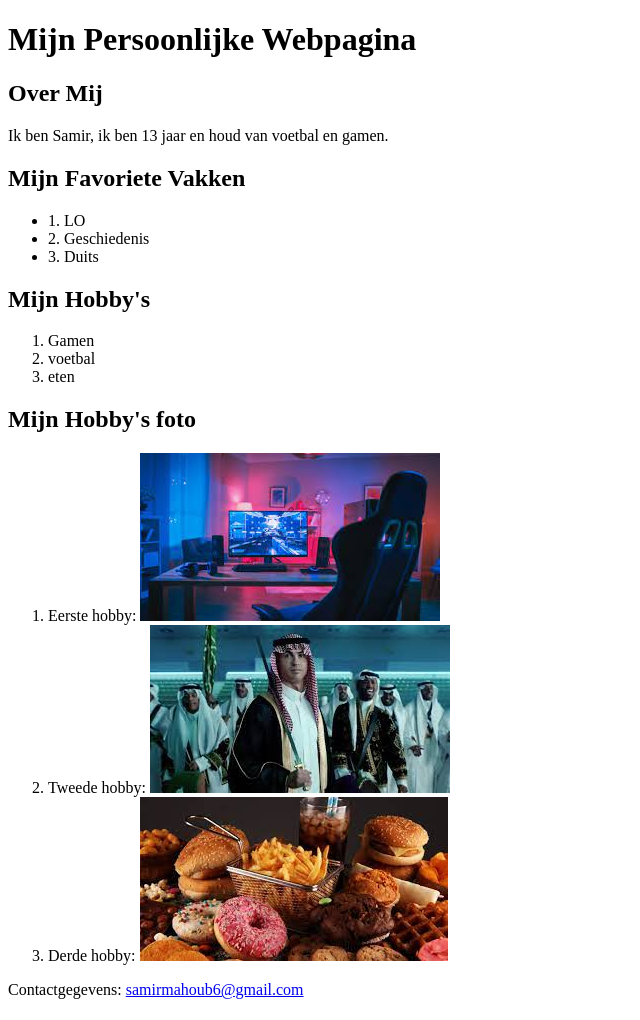
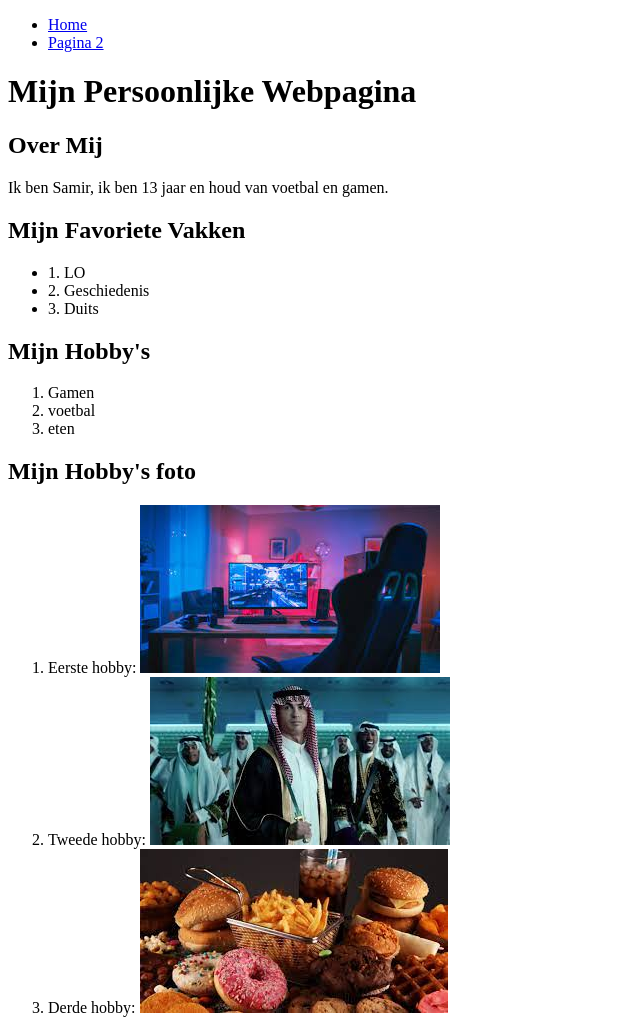
Before and after one commit to samirdestier/samirdestier.github.io, a plain HTML site: page pagina2.html in a window 1280 px wide. Shown: the top 1020 px of the page, without its empty margins (0-640 px from the left). Drawn offline with Linux system fonts and the light colour scheme.

Commit message:
Update pagina2.html

```diff
--- a/pagina2.html
+++ b/pagina2.html
@@ -5,6 +5,12 @@
 </head>
 <body>
  <header>
+  <nav>
+ <ul>
+ <li><a href="mijnwebpagina.html">Home</a></li>
+ <li><a href="pagina2.html">Pagina 2</a></li>
+ </ul>
+</nav>
  <h1>Mijn Persoonlijke Webpagina</h1>
  </header>
  <section>
```
